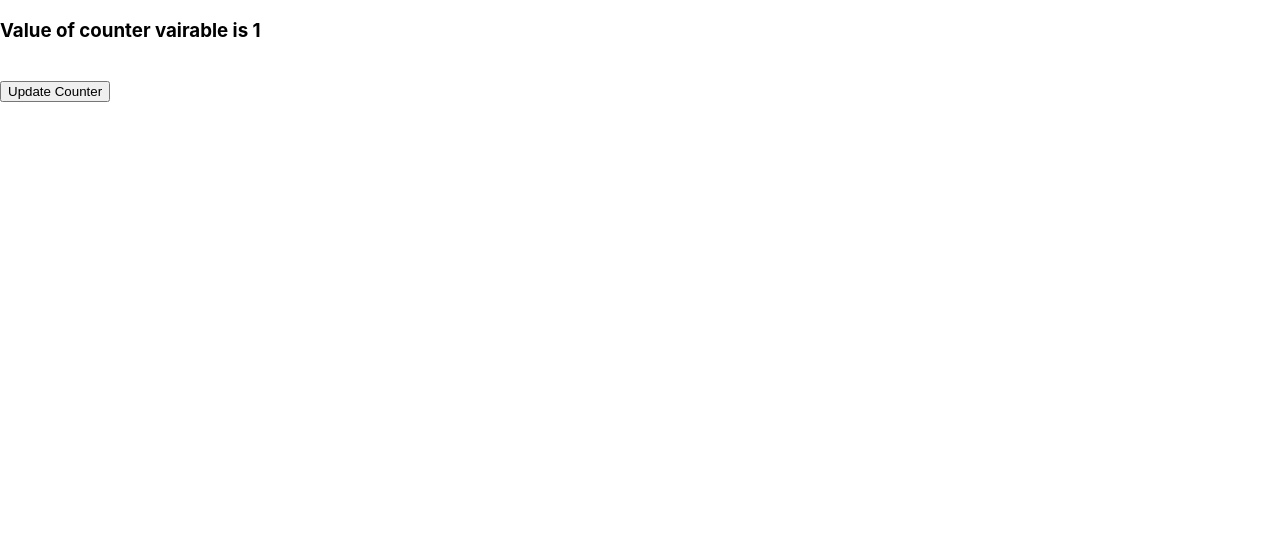
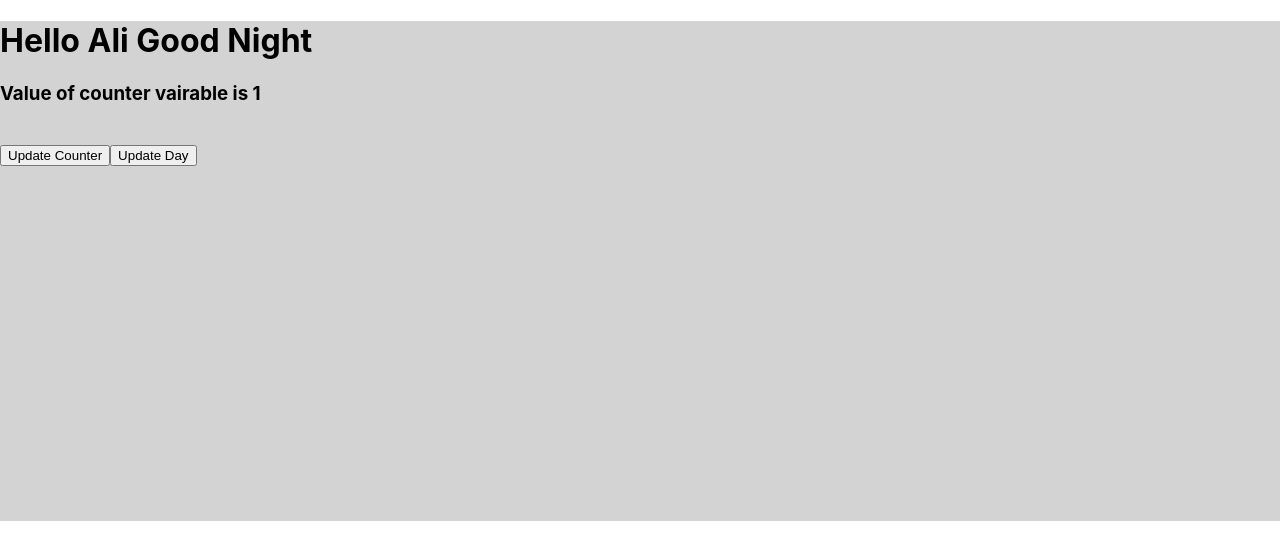
Before and after one commit to alyaxi/bootcamp-react-app, a React (Create React App) app: page / in a window 1280 px wide. Shown: the top 560 px of the page. Built offline with nearby package versions, Linux system fonts and the light colour scheme.

Commit message:
update day

```diff
--- a/src/App.css
+++ b/src/App.css
@@ -1,38 +1,8 @@
-.App {
-  text-align: center;
+.box {
+  height: 500px;
+  background-color: lightgrey;
+
 }
-
-.App-logo {
-  height: 40vmin;
-  pointer-events: none;
+.dayLight {
+  background-color: yellow;
 }
-
-@media (prefers-reduced-motion: no-preference) {
-  .App-logo {
-    animation: App-logo-spin infinite 20s linear;
-  }
-}
-
-.App-header {
-  background-color: #282c34;
-  min-height: 100vh;
-  display: flex;
-  flex-direction: column;
-  align-items: center;
-  justify-content: center;
-  font-size: calc(10px + 2vmin);
-  color: white;
-}
-
-.App-link {
-  color: #61dafb;
-}
-
-@keyframes App-logo-spin {
-  from {
-    transform: rotate(0deg);
-  }
-  to {
-    transform: rotate(360deg);
-  }
-}
--- a/src/App.js
+++ b/src/App.js
@@ -4,11 +4,14 @@ import './App.css';
 import {Message} from './Message.js';
 function App() {
   let [count, setcount] = useState(1)
+  let [isDay, setDay] = useState(false)
   return (
-    <div>
+    <div className={`box ${isDay ? 'dayLight' : ''}`}>
+      <h1> Hello Ali Good {isDay ? 'Morning' : 'Night'} </h1>
       <Message counter={count} />
       <br />
       <button onClick={()=>setcount(++count)}>Update Counter</button>
+      <button onClick={()=>{setDay(!isDay) }}>Update Day</button>
     </div>
   );
 }
```
